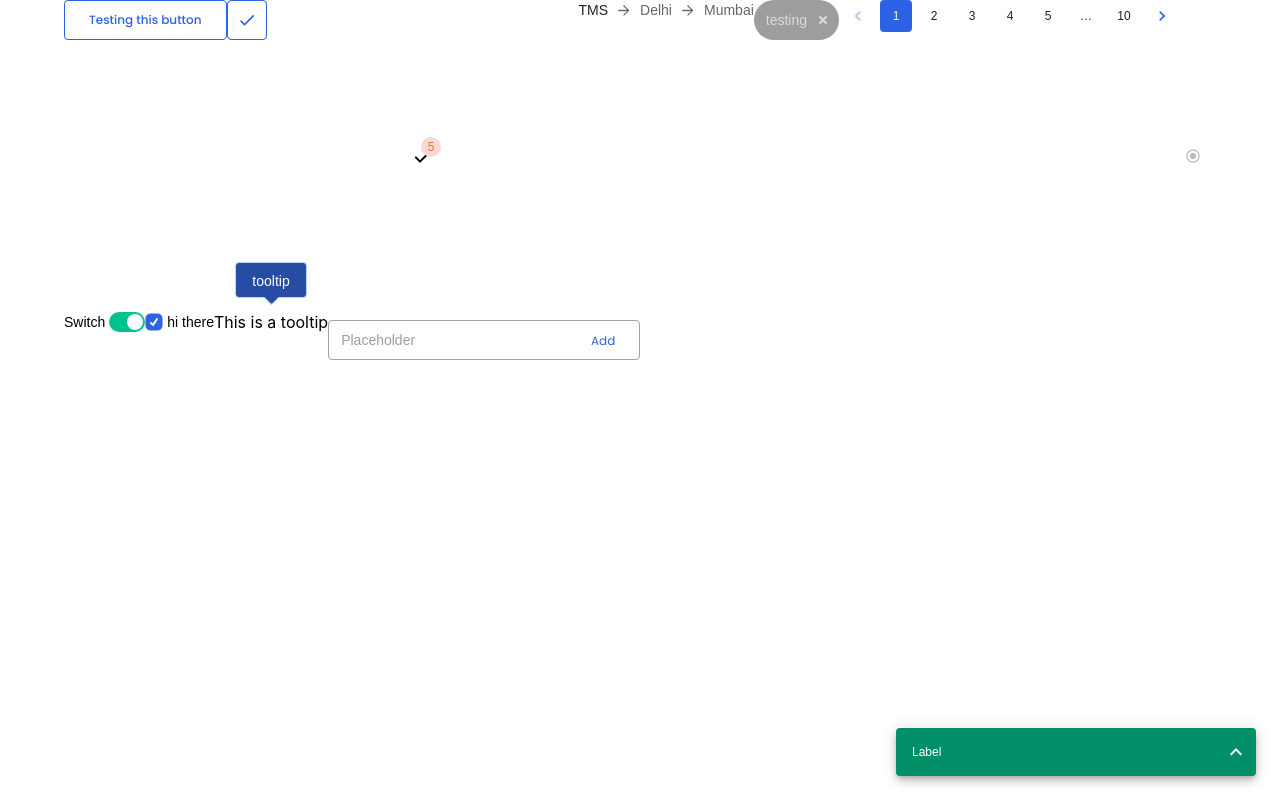
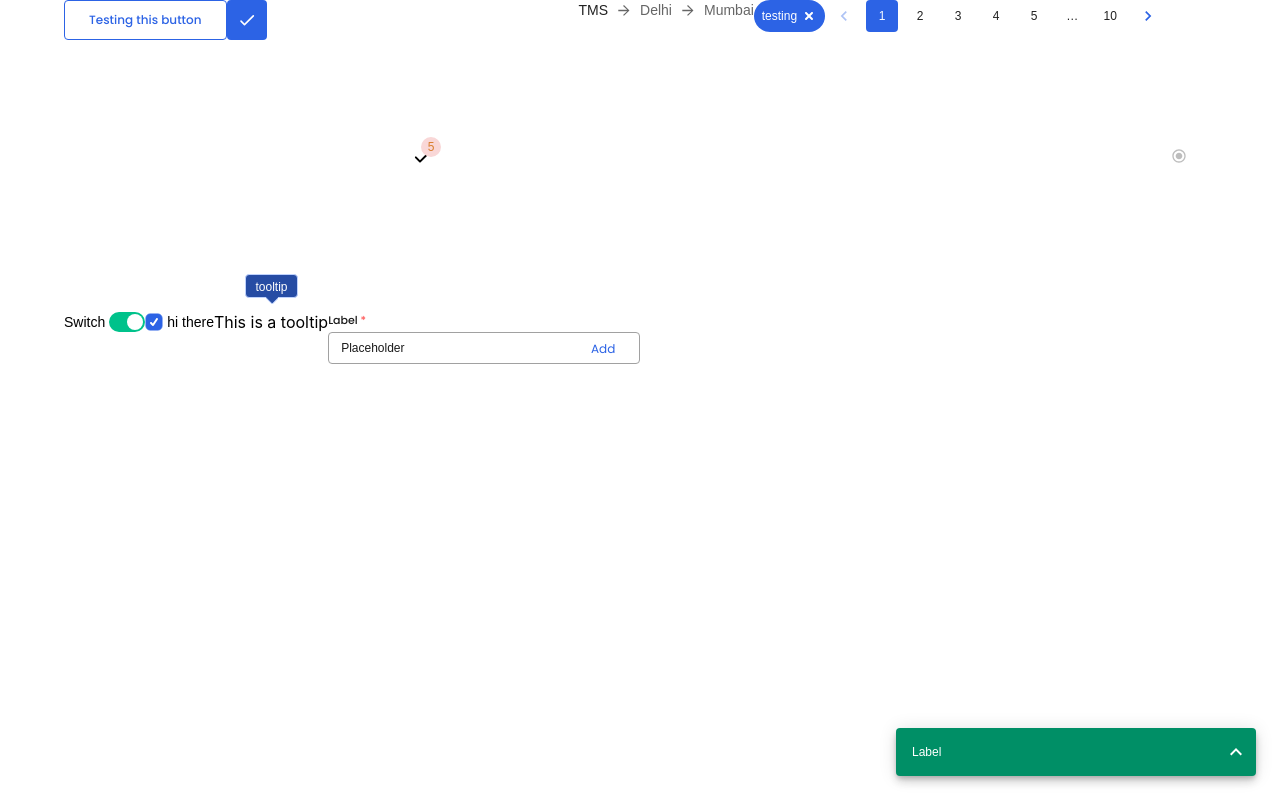
Before and after one commit to navneetlal/radiant-design-system, a React (Create React App) app: page / in a window 1280 px wide. Built offline with nearby package versions, Linux system fonts and the light colour scheme.

Commit message:
chip fixed

```diff
--- a/src/App.tsx
+++ b/src/App.tsx
@@ -55,7 +55,7 @@ function App() {
           Testing this button"
         />
         <IconButton
-          variant="outlined"
+          variant="contained"
           color="primary"
           size="medium"
           icon={<CheckRoundedIcon />}
@@ -97,19 +97,12 @@ function App() {
 
         <Chip
           text="testing"
-          size="medium"
-          selected={false}
-          disabled
+          size="small"
+          selected={true}
+
           onDelete={handleDelete}
         />
-        {/* <Chip
-          color="primary"
-          text="testing"
-          size="medium"
-          selected={false}
 
-          onDelete={handleDelete}
-        /> */}
         <Snackbar
           open={true}
           message="Label"
@@ -156,16 +149,17 @@ function App() {
             onChange={handleCheckbox}
           />
         </Grid>
-        <Tooltip title="tooltip" color="dark" size="medium" placement="top">
+        <Tooltip title="tooltip" color="dark" size="small" placement="top">
           <span>This is a tooltip</span>
         </Tooltip>
 
         <Textbox
           placeholder={"Placeholder"}
-          //label="Label"
-          size="medium"
+          label="Label"
+          size="small"
+
           //alert
-          //required
+          required
           action={{ text: "Add", onClick: handleCheckbox }}
         />
       </Grid>
--- a/src/components/Button/Button.tsx
+++ b/src/components/Button/Button.tsx
@@ -12,6 +12,7 @@ export interface IButtonProps {
   inputSize?: 'small' | 'medium';
   inputAlert ?: boolean;
   inputReq ?: boolean;
+  inputLabel ?: boolean;
   [key: string]: any;
 }
 
@@ -25,6 +26,7 @@ const Button = ({
   inputSize,
   inputAlert,
   inputReq,
+  inputLabel,
   ...otherProps
 }: IButtonProps) => {
   const theme = useTheme();
@@ -72,7 +74,7 @@ const Button = ({
             position: `absolute`,
             right: '12px',
             height : inputSize === 'small' ? '16px' : '20px',
-            top: inputReq ? (inputSize === 'medium' ? '39px' : '33px') : (inputSize === 'medium' ? '19px' : '17px'),
+            top: inputReq || inputLabel ? (inputSize === 'medium' ? '39px' : '29px') : (inputSize === 'medium' ? '19px' : '13px'),
 
             //bottom: '8px',
             color: otherProps.disabled || inputAlert && theme.palette.secondary.main,
--- a/src/components/Chip/Chip.tsx
+++ b/src/components/Chip/Chip.tsx
@@ -37,7 +37,7 @@ const Chip = ({
           },
           "&:hover": {
             backgroundColor: selected
-              ? theme.palette.primary.dark
+              ? ''
               : //@ts-ignore
                 theme.palette?.primary[100],
 
@@ -48,7 +48,8 @@ const Chip = ({
           },
         },
         otherProps.disabled && {
-          backgroundColor: `#000000`,
+          backgroundColor: `${theme.palette.secondary.contrastText} !important`,
+          opacity : `1 !important`
         },
       ]}
       {...otherProps}
--- a/src/components/IconButton/Iconbutton.tsx
+++ b/src/components/IconButton/Iconbutton.tsx
@@ -39,8 +39,9 @@ const IconButton = ({ variant, color, size, icon, ...otherProps }: IButtonProps)
               color : `#ffffff`,
               '&:hover' : {
                 //@ts-ignore
-                  background : theme.palette[color].dark
-              }
+                  background : theme.palette[color].dark,
+                },
+              boxShadow : 'none !important'
           },
           variant === 'outlined' && {
             //@ts-ignore
--- a/src/components/Textbox/Textbox.tsx
+++ b/src/components/Textbox/Textbox.tsx
@@ -58,17 +58,23 @@ const BootstrapInput = ({
               : `#ffffff`,
             width: width ? width : "312px",
             cursor: disabled ? "not-allowed" : "pointer",
-            borderColor: alert && !disabled
-              ? theme.palette.error.main
-              : theme.palette.secondary.main,
+            borderColor:
+              alert && !disabled
+                ? theme.palette.error.main
+                : theme.palette.secondary.main,
+            "&::placeholder": {
+              opacity: `1 !important`,
+            },
             alignSelf: "flex-end",
-            ...size === 'small' ? {
-              ...theme.typography.body2
-            } : {
-              ...theme.typography.body1
-            },
+            ...(size === "small"
+              ? {
+                  ...theme.typography.body2,
+                }
+              : {
+                  ...theme.typography.body1,
+                }),
             height: size === "small" ? "32px" : "40px",
-            padding: "8px 12px",
+            padding: size === 'small' ? "8px 12px" : '10px 16px',
             color: disabled ? theme.palette.secondary.main : `#1A1A1A`,
             "&:focus": {
               borderColor: theme.palette.primary.main,
@@ -143,8 +149,9 @@ const Textbox = ({
             ...theme.typography.h5,
           },
           {
-            color : disabled ? theme.palette.secondary.main : '#1A1A1A'
-          }
+            color: disabled ? theme.palette.secondary.main : "#1A1A1A",
+            marginBottom : size === 'small' ? '4px' : '8px'
+          },
         ]}
         htmlFor={id}
       >
@@ -172,10 +179,10 @@ const Textbox = ({
           color="primary"
           disabled={disabled}
           {...action}
-          inputAlert = {alert}
-          inputSize = {size}
-          inputReq = {required}
-
+          inputAlert={alert}
+          inputSize={size}
+          inputReq={required}
+          inputLabel = {label && label !== ''}
         />
       )}
     </Box>
--- a/src/themes/lightTheme.ts
+++ b/src/themes/lightTheme.ts
@@ -6,6 +6,9 @@ import type { TypographyOptions } from "@mui/material/styles/createTypography";
 let lightTheme = createTheme({
   palette: {
     mode: "light",
+    background : {
+
+    },
     primary: {
       // blue
       light: "#91B0FA",
```
